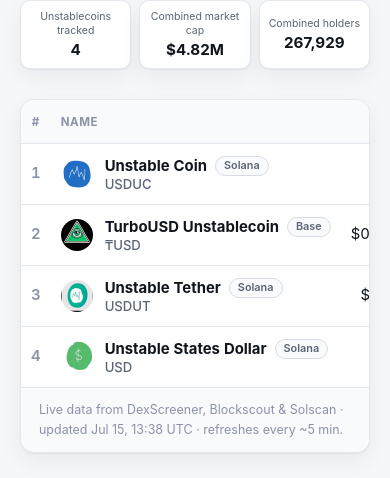
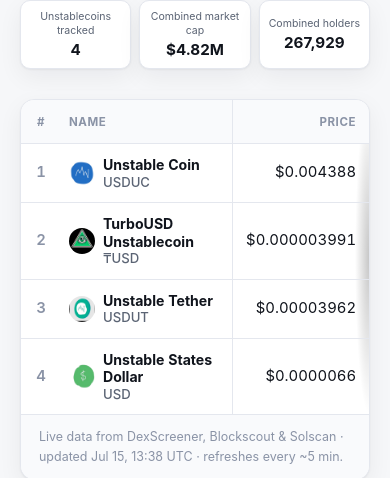
Before and after one commit to TurboUSD/unstablecoins, a Next.js app: page / in a window 390 px wide. Shown: the part 309-787 px from the top of the page. Built offline with nearby package versions, Linux system fonts and the light colour scheme; no server answers.

Commit message:
Add files via upload

```diff
--- a/app/globals.css
+++ b/app/globals.css
@@ -60,6 +60,7 @@
 
 html {
   scroll-behavior: smooth;
+  overflow-x: clip;
 }
 
 body {
@@ -831,6 +832,7 @@
 }
 
 .seg-tip {
+  display: none;
   position: absolute;
   bottom: calc(100% + 8px);
   left: 50%;
@@ -842,9 +844,7 @@
   font-weight: 500;
   padding: 6px 10px;
   border-radius: 8px;
-  opacity: 0;
   pointer-events: none;
-  transition: opacity 0.12s ease;
   z-index: 20;
   font-variant-numeric: tabular-nums;
 }
@@ -870,7 +870,22 @@
 }
 
 .stack-bar .seg:hover .seg-tip {
-  opacity: 1;
+  display: block;
+}
+
+/* keep the last segments' tooltips inside the container */
+.stack-bar .seg:last-child .seg-tip,
+.stack-bar .seg:nth-last-child(2) .seg-tip {
+  left: auto;
+  right: 0;
+  transform: none;
+}
+
+.stack-bar .seg:last-child .seg-tip::after,
+.stack-bar .seg:nth-last-child(2) .seg-tip::after {
+  left: auto;
+  right: 12px;
+  transform: none;
 }
 
 .pies-wrap {
@@ -1356,6 +1371,105 @@
   background: var(--accent-soft);
 }
 
+/* Mobile table: all columns stay visible, horizontal scroll with
+   sticky rank + name columns (CoinMarketCap style). */
+@media (max-width: 760px) {
+  .table-scroll {
+    scrollbar-width: thin;
+    /* scroll shadow hint on the right edge */
+    background:
+      linear-gradient(to left, var(--surface) 30%, transparent) 100% 0,
+      radial-gradient(
+          farthest-side at 100% 50%,
+          rgba(0, 0, 0, 0.22),
+          transparent
+        )
+        100% 0;
+    background-repeat: no-repeat;
+    background-size:
+      40px 100%,
+      14px 100%;
+    background-attachment: local, scroll;
+  }
+
+  .table-scroll::-webkit-scrollbar {
+    display: block;
+    height: 4px;
+  }
+
+  .table-scroll::-webkit-scrollbar-thumb {
+    background: var(--border-2);
+    border-radius: 2px;
+  }
+
+  table.coins {
+    min-width: 860px;
+  }
+
+  table.coins th:first-child,
+  table.coins td:first-child {
+    position: sticky;
+    left: 0;
+    z-index: 3;
+    background: var(--surface);
+    width: 40px;
+  }
+
+  table.coins th:nth-child(2),
+  table.coins td:nth-child(2) {
+    position: sticky;
+    left: 40px;
+    z-index: 3;
+    background: var(--surface);
+    width: 172px;
+    min-width: 172px;
+    max-width: 172px;
+    white-space: normal;
+  }
+
+  /* header cells keep header background and stay above */
+  table.coins thead th:first-child,
+  table.coins thead th:nth-child(2) {
+    background: var(--surface-2);
+    z-index: 4;
+  }
+
+  /* subtle divider on the edge of the sticky name column */
+  table.coins td:nth-child(2)::after,
+  table.coins th:nth-child(2)::after {
+    content: "";
+    position: absolute;
+    top: 0;
+    right: 0;
+    bottom: 0;
+    width: 1px;
+    background: var(--border);
+  }
+
+  table.coins tbody tr:hover td:first-child,
+  table.coins tbody tr:hover td:nth-child(2) {
+    background: var(--row-hover);
+  }
+
+  .coin-cell {
+    gap: 8px;
+  }
+
+  .coin-cell img {
+    width: 26px;
+    height: 26px;
+  }
+
+  .coin-cell .name {
+    font-size: 0.88rem;
+    line-height: 1.25;
+  }
+
+  .chain-badge {
+    display: none;
+  }
+}
+
 @media (max-width: 640px) {
   .hero {
     padding: 34px 0 22px;
@@ -1397,7 +1511,7 @@
   }
   table.coins td,
   table.coins th {
-    padding: 12px 10px;
+    padding: 12px 8px;
   }
   .chart-embed {
     height: 380px;
```
